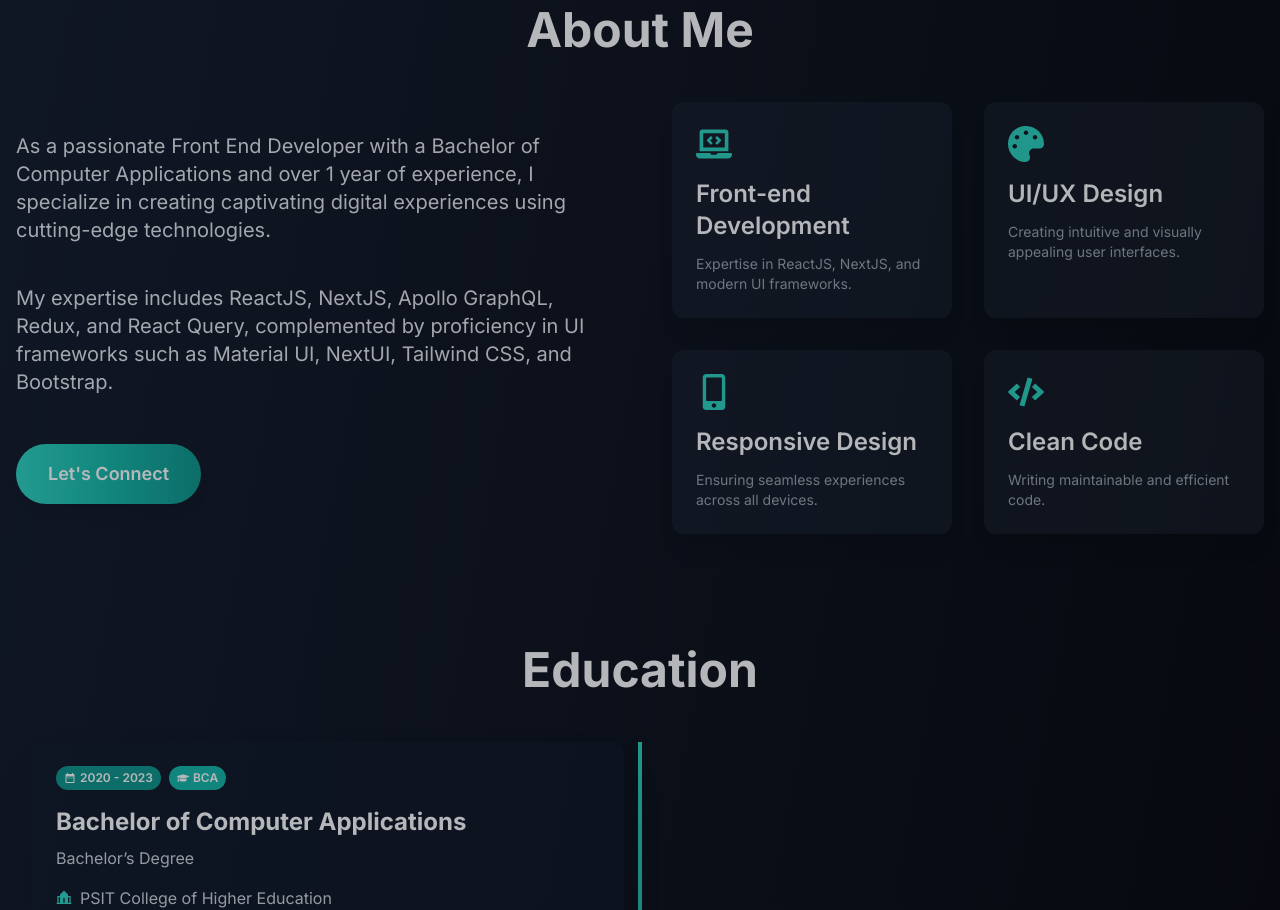
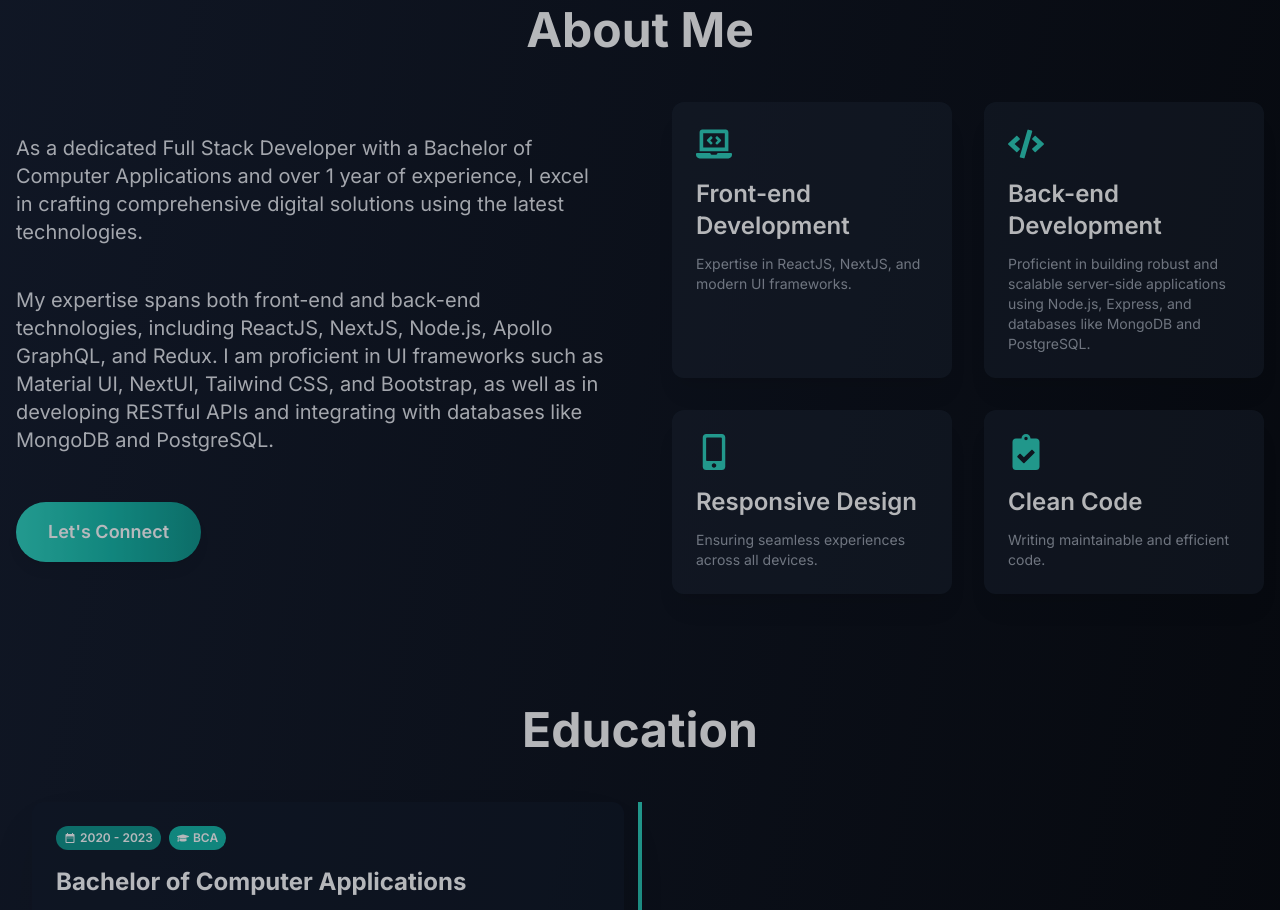
Before and after one commit to vikashsharmaa25/Personal-Portfolio, a Next.js app: page / in a window 1280 px wide. Shown: the part 802-1712 px from the top of the page. Built offline with nearby package versions, Linux system fonts and the light colour scheme; a web font is replaced by a local one.

Commit message:
about changes

```diff
--- a/src/components/About/About.tsx
+++ b/src/components/About/About.tsx
@@ -2,7 +2,13 @@
 
 import React, { useRef, useState } from "react";
 import { motion, useInView, useAnimation } from "framer-motion";
-import { FaCode, FaLaptopCode, FaPalette, FaMobileAlt } from "react-icons/fa";
+import {
+  FaCode,
+  FaLaptopCode,
+  FaPalette,
+  FaMobileAlt,
+  FaClipboardCheck,
+} from "react-icons/fa";
 
 interface AboutProps {
   scrollToContact: () => void;
@@ -22,9 +28,10 @@ const About: React.FC<AboutProps> = ({ scrollToContact }) => {
       description: "Expertise in ReactJS, NextJS, and modern UI frameworks.",
     },
     {
-      name: "UI/UX Design",
-      icon: <FaPalette />,
-      description: "Creating intuitive and visually appealing user interfaces.",
+      name: "Back-end Development",
+      icon: <FaCode />, // You might want to change this icon if needed
+      description:
+        "Proficient in building robust and scalable server-side applications using Node.js, Express, and databases like MongoDB and PostgreSQL.",
     },
     {
       name: "Responsive Design",
@@ -33,7 +40,7 @@ const About: React.FC<AboutProps> = ({ scrollToContact }) => {
     },
     {
       name: "Clean Code",
-      icon: <FaCode />,
+      icon: <FaClipboardCheck />,
       description: "Writing maintainable and efficient code.",
     },
   ];
@@ -45,7 +52,7 @@ const About: React.FC<AboutProps> = ({ scrollToContact }) => {
   }, [isInView, controls]);
 
   return (
-    <section ref={ref} className="mt-2  text-white">
+    <section ref={ref} className="mt-2 text-white">
       <div className="container mx-auto px-4">
         <motion.h2
           className="text-3xl md:text-4xl lg:text-5xl font-bold mb-12 text-center text-white leading-tight"
@@ -69,15 +76,11 @@ const About: React.FC<AboutProps> = ({ scrollToContact }) => {
             }}
           >
             <p className="text-base md:text-lg lg:text-xl leading-relaxed mb-6 md:mb-8 lg:mb-10 text-gray-200">
-              {` As a passionate Front End Developer with a Bachelor of Computer
-      Applications and over 1 year of experience, I specialize in
-      creating captivating digital experiences using cutting-edge
-      technologies.`}
+              {` As a dedicated Full Stack Developer with a Bachelor of Computer
+      Applications and over 1 year of experience, I excel in crafting comprehensive digital solutions using the latest technologies.`}
             </p>
             <p className="text-base md:text-lg lg:text-xl leading-relaxed mb-8 md:mb-10 lg:mb-12 text-gray-200">
-              {` My expertise includes ReactJS, NextJS, Apollo GraphQL, Redux, and
-      React Query, complemented by proficiency in UI frameworks such as
-      Material UI, NextUI, Tailwind CSS, and Bootstrap.`}
+              {` My expertise spans both front-end and back-end technologies, including ReactJS, NextJS, Node.js, Apollo GraphQL, and Redux. I am proficient in UI frameworks such as Material UI, NextUI, Tailwind CSS, and Bootstrap, as well as in developing RESTful APIs and integrating with databases like MongoDB and PostgreSQL.`}
             </p>
             <motion.button
               className="bg-gradient-to-r from-teal-400 via-teal-500 to-teal-600 text-white px-6 py-3 md:px-8 md:py-4 rounded-full font-semibold text-sm md:text-lg shadow-lg hover:shadow-teal-500/50 transition duration-300"
```
